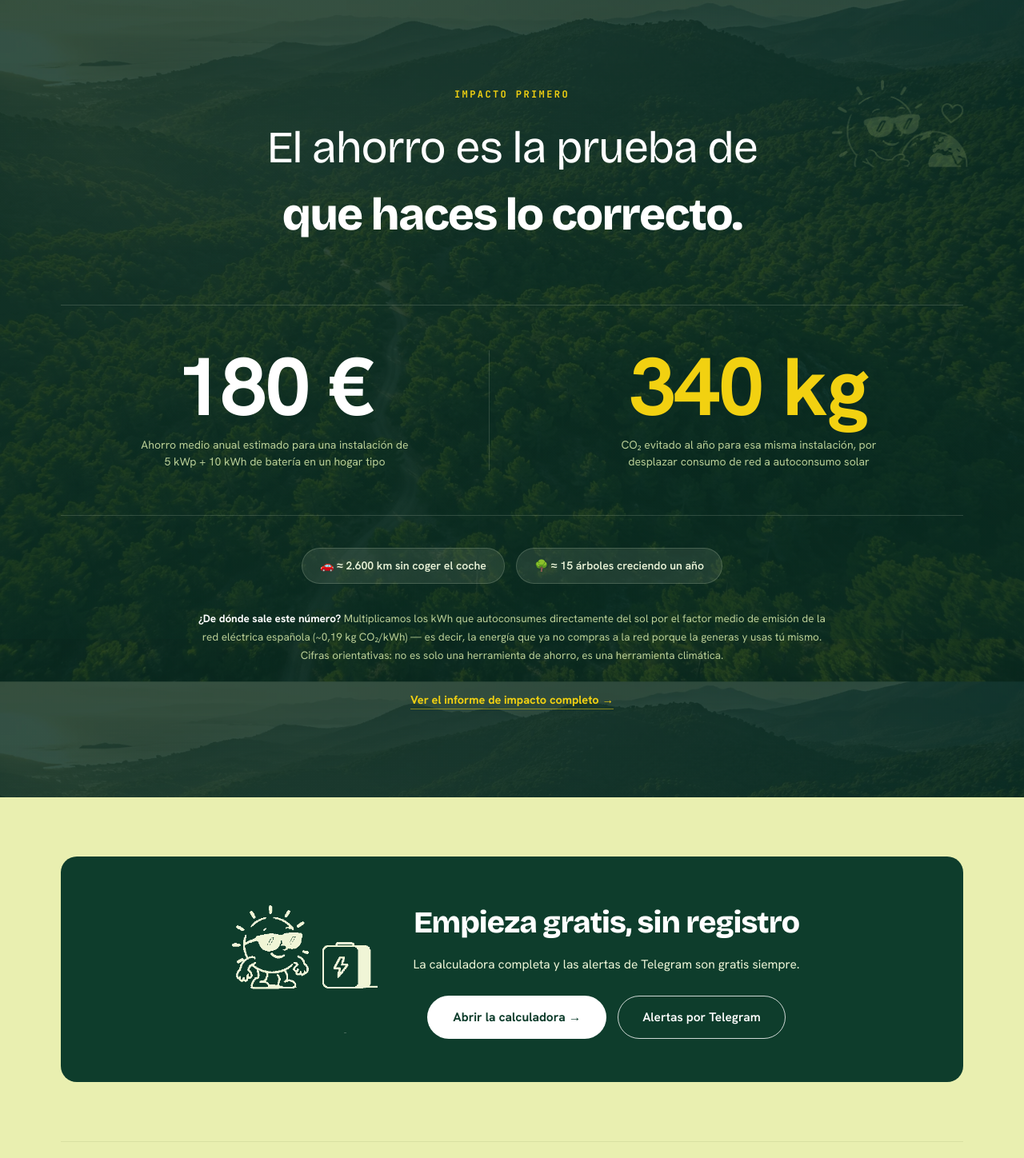
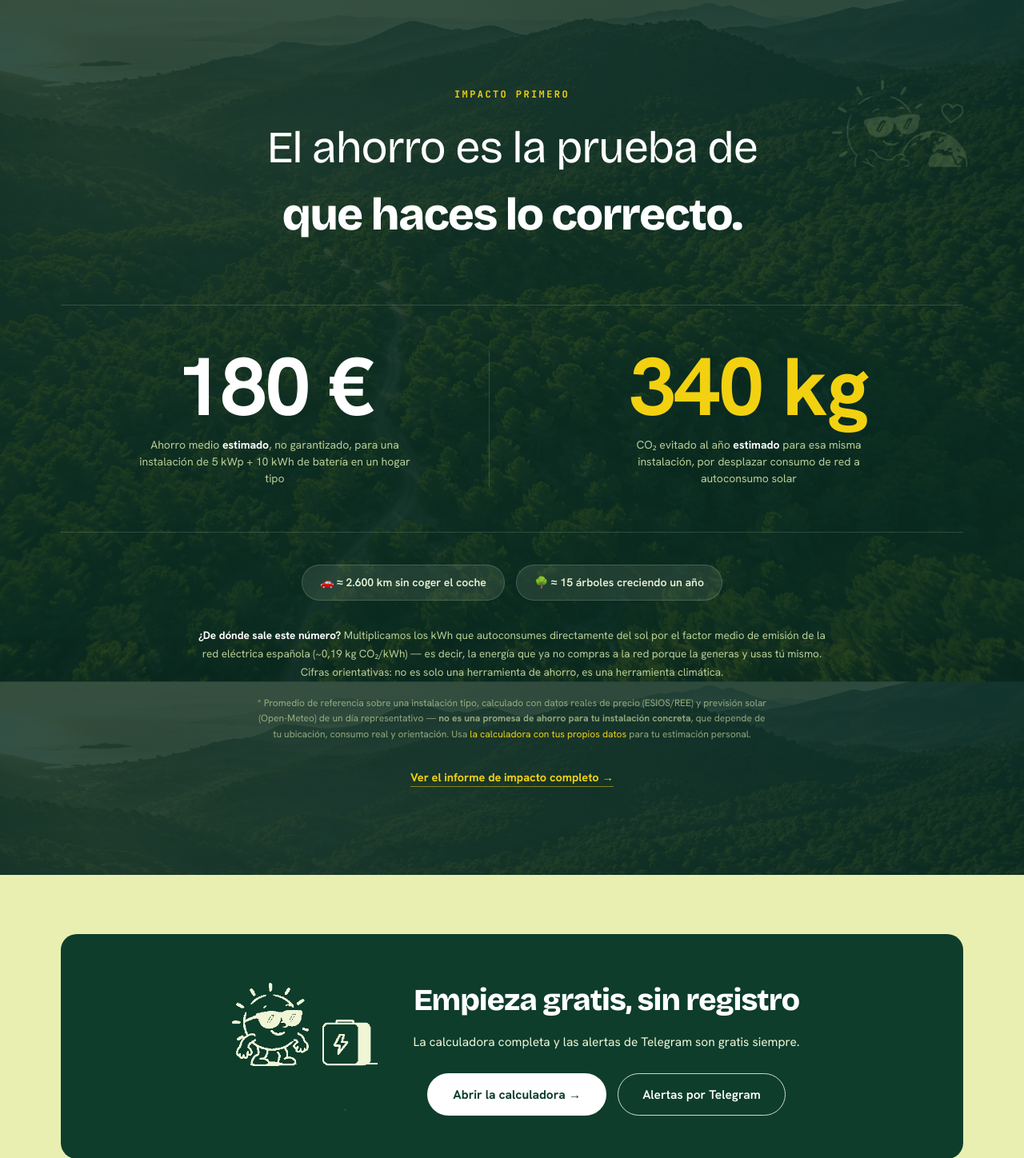
Before and after one commit to saving-planet88/cronosol, a FastAPI app: page / in a window 1280 px wide. Shown: the part 3617-5065 px from the top of the page at 80% size. Run offline with FastAPI, Linux system fonts and the light colour scheme.

Commit message:
Ajustes tras feedback: alerta de uso Open-Meteo, blindaje de cifras, identidad real
- app.py: contador diario de llamadas a Open-Meteo con aviso a partir
  de 9.000/día (umbral orientativo antes del límite del plan gratuito)
  — log de warning siempre, y aviso por Telegram a un chat de admin si
  se configura ADMIN_TELEGRAM_CHAT_ID. Expuesto también en /health para
  poder consultarlo en cualquier momento.
- landing.html / impacto.html: las cifras de ahorro (180€, 340kg) llevan
  ahora un asterisco visible junto al número grande (antes el matiz de
  "estimado" solo estaba en la leyenda pequeña de debajo) y un texto de
  disclaimer reforzado explícito: no es una promesa de ahorro para el
  caso concreto del usuario, con enlace directo a calcular su propia
  estimación — refuerza la defensa frente a Ley de Competencia Desleal/
  Publicidad por reclamos de ahorro no matizados.
- legal_aviso.html / legal_privacidad.html: el bloque de identidad del
  titular ya no dice solo "pendiente" — refleja que CronoSolar se
  registrará bajo La Tía Remedios, fundación paraguas en proceso de
  constitución, sin ánimo de lucro, con donativos/patrocinios futuros
  canalizados por esa entidad y no por CronoSolar directamente.

Co-Authored-By: Claude Fable 5 <noreply@anthropic.com>

```diff
--- a/app.py
+++ b/app.py
@@ -5,6 +5,7 @@ calcula el plan óptimo de carga/descarga y estima el ahorro.
 """
 
 import json
+import logging
 import math
 import os
 from datetime import date, datetime, timedelta
@@ -22,9 +23,43 @@ from pydantic import BaseModel, Field
 
 load_dotenv()
 
+logging.basicConfig(level=logging.INFO, format="%(asctime)s %(levelname)s %(message)s")
+log = logging.getLogger("cronosolar")
+
 ESIOS_TOKEN = os.getenv("ESIOS_TOKEN", "")
 # Indicador 600: Precio mercado diario España (€/MWh)
 ESIOS_INDICATOR = 600
+
+# ── Aviso de uso de Open-Meteo ────────────────────────────
+# El plan gratuito de Open-Meteo tiene un límite orientativo de ~10.000
+# llamadas/día. Avisamos con margen para poder pasar a plan de pago o
+# cachear antes de que el servicio empiece a fallar sin previsión.
+OPEN_METEO_DAILY_WARN = 9000
+ADMIN_TELEGRAM_CHAT_ID = os.getenv("ADMIN_TELEGRAM_CHAT_ID", "")
+TELEGRAM_BOT_TOKEN = os.getenv("TELEGRAM_BOT_TOKEN", "")
+_open_meteo_usage = {"date": None, "count": 0, "alerted": False}
+
+
+async def _track_open_meteo_call():
+    today = str(date.today())
+    if _open_meteo_usage["date"] != today:
+        _open_meteo_usage["date"] = today
+        _open_meteo_usage["count"] = 0
+        _open_meteo_usage["alerted"] = False
+    _open_meteo_usage["count"] += 1
+    if _open_meteo_usage["count"] >= OPEN_METEO_DAILY_WARN and not _open_meteo_usage["alerted"]:
+        _open_meteo_usage["alerted"] = True
+        msg = f"⚠️ Open-Meteo: {_open_meteo_usage['count']} llamadas hoy ({today}) — cerca o por encima del límite gratuito orientativo."
+        log.warning(msg)
+        if ADMIN_TELEGRAM_CHAT_ID and TELEGRAM_BOT_TOKEN:
+            try:
+                async with httpx.AsyncClient(timeout=10) as client:
+                    await client.post(
+                        f"https://api.telegram.org/bot{TELEGRAM_BOT_TOKEN}/sendMessage",
+                        json={"chat_id": ADMIN_TELEGRAM_CHAT_ID, "text": msg},
+                    )
+            except Exception as e:
+                log.error(f"No se pudo enviar el aviso de Open-Meteo por Telegram: {e}")
 
 app = FastAPI(title="SolOptim API")
 templates = Jinja2Templates(directory="templates")
@@ -247,6 +282,7 @@ async def fetch_solar_forecast(
     lat: float, lon: float, kwp: float, tilt: float, azimuth: float, target_date: date
 ) -> list[float]:
     """Devuelve 24 valores de producción solar estimada en kW para cada hora."""
+    await _track_open_meteo_call()
     url = "https://api.open-meteo.com/v1/forecast"
     params = {
         "latitude": lat,
@@ -429,7 +465,11 @@ def optimize(
 
 @app.get("/health")
 async def health():
-    return {"status": "ok"}
+    return {
+        "status": "ok",
+        "open_meteo_calls_today": _open_meteo_usage["count"],
+        "open_meteo_date": _open_meteo_usage["date"],
+    }
 
 
 @app.post("/api/optimize", response_model=OptimizationResult)
--- a/templates/landing.html
+++ b/templates/landing.html
@@ -273,12 +273,12 @@ a:hover{color:var(--green)}
     <h2 class="reveal" style="font-size:clamp(30px,4.4vw,56px);font-weight:300;letter-spacing:-1.6px;text-align:center;margin-bottom:70px;color:#fff;text-wrap:balance;max-width:820px;margin-left:auto;margin-right:auto">El ahorro es la prueba de <span style="font-weight:800">que haces lo correcto.</span></h2>
     <div class="stagger stats-grid" style="display:grid;grid-template-columns:1fr 1fr;gap:56px;text-align:center;border-top:1px solid rgba(234,243,216,.16);border-bottom:1px solid rgba(234,243,216,.16);padding:56px 0">
       <div class="stats-grid-item" style="border-right:1px solid rgba(234,243,216,.16)">
-        <div style="font-size:clamp(56px,8vw,104px);font-weight:800;line-height:.9;color:#fff;letter-spacing:-2px" data-count="180" data-suffix=" €">180 €</div>
-        <div style="font-size:14px;color:#B9CE96;margin-top:16px;max-width:340px;margin-left:auto;margin-right:auto">Ahorro medio anual estimado para una instalación de 5 kWp + 10 kWh de batería en un hogar tipo</div>
+        <div style="font-size:clamp(56px,8vw,104px);font-weight:800;line-height:.9;color:#fff;letter-spacing:-2px" data-count="180" data-suffix=" €">180 €<span style="font-size:.35em;vertical-align:top;color:var(--sun);font-weight:700">*</span></div>
+        <div style="font-size:14px;color:#B9CE96;margin-top:16px;max-width:340px;margin-left:auto;margin-right:auto">Ahorro medio <strong style="color:#fff">estimado</strong>, no garantizado, para una instalación de 5 kWp + 10 kWh de batería en un hogar tipo</div>
       </div>
       <div>
-        <div style="font-size:clamp(56px,8vw,104px);font-weight:800;line-height:.9;color:var(--sun);letter-spacing:-2px" data-count="340" data-suffix=" kg">340 kg</div>
-        <div style="font-size:14px;color:#B9CE96;margin-top:16px;max-width:340px;margin-left:auto;margin-right:auto">CO₂ evitado al año para esa misma instalación, por desplazar consumo de red a autoconsumo solar</div>
+        <div style="font-size:clamp(56px,8vw,104px);font-weight:800;line-height:.9;color:var(--sun);letter-spacing:-2px" data-count="340" data-suffix=" kg">340 kg<span style="font-size:.35em;vertical-align:top;color:var(--sun);font-weight:700">*</span></div>
+        <div style="font-size:14px;color:#B9CE96;margin-top:16px;max-width:340px;margin-left:auto;margin-right:auto">CO₂ evitado al año <strong style="color:#fff">estimado</strong> para esa misma instalación, por desplazar consumo de red a autoconsumo solar</div>
       </div>
     </div>
     <div class="reveal" style="display:flex;gap:14px;justify-content:center;flex-wrap:wrap;margin:40px 0 32px">
@@ -287,6 +287,9 @@ a:hover{color:var(--green)}
     </div>
     <div class="reveal" style="font-size:13.5px;color:#B9CE96;line-height:1.7;max-width:800px;margin:0 auto;text-align:center">
       <strong style="color:#fff">¿De dónde sale este número?</strong> Multiplicamos los kWh que autoconsumes directamente del sol por el factor medio de emisión de la red eléctrica española (~0,19 kg CO₂/kWh) — es decir, la energía que ya no compras a la red porque la generas y usas tú mismo. Cifras orientativas: no es solo una herramienta de ahorro, es una herramienta climática.
+    </div>
+    <div class="reveal" style="font-size:12px;color:rgba(185,206,150,.75);line-height:1.6;max-width:640px;margin:18px auto 0;text-align:center">
+      * Promedio de referencia sobre una instalación tipo, calculado con datos reales de precio (ESIOS/REE) y previsión solar (Open-Meteo) de un día representativo — <strong>no es una promesa de ahorro para tu instalación concreta</strong>, que depende de tu ubicación, consumo real y orientación. Usa <a href="/optimizar" style="color:var(--sun)">la calculadora con tus propios datos</a> para tu estimación personal.
     </div>
     <div class="reveal" style="text-align:center;margin-top:32px">
       <a href="/impacto" style="color:var(--sun);font-weight:700;font-size:14.5px;border-bottom:1.5px solid rgba(242,209,17,.5);padding-bottom:2px">Ver el informe de impacto completo →</a>
--- a/templates/legal_aviso.html
+++ b/templates/legal_aviso.html
@@ -39,7 +39,8 @@ li{margin-bottom:4px}
 
   <h2>1. Identificación del titular</h2>
   <div class="box">
-    <p><strong>⚠️ Pendiente de completar.</strong> CronoSolar es, a fecha de esta versión, un proyecto sin forma societaria constituida. En cumplimiento del artículo 10 de la Ley 34/2002 (LSSI-CE), este apartado debe incluir la razón social o nombre completo del titular, su NIF/CIF, domicilio y datos de inscripción registral en cuanto existan.</p>
+    <p><strong>⚠️ Pendiente de completar.</strong> CronoSolar será registrado bajo <strong>La Tía Remedios</strong>, fundación paraguas actualmente en proceso de constitución, que será la entidad con NIF titular del proyecto. En cumplimiento del artículo 10 de la Ley 34/2002 (LSSI-CE), este apartado se completará con la razón social exacta, NIF/CIF, domicilio social y datos de inscripción en el registro de fundaciones correspondiente en cuanto la constitución quede formalizada.</p>
+    <p>CronoSolar no tiene ánimo de lucro ni genera ingresos propios. Si en el futuro se habilitan donativos o patrocinios, se canalizarán a través de La Tía Remedios como entidad sin ánimo de lucro, no directamente por CronoSolar.</p>
     <p>Mientras tanto, el contacto operativo del servicio es: <a href="mailto:hola@cronosolar.es">hola@cronosolar.es</a></p>
   </div>
 
--- a/templates/legal_privacidad.html
+++ b/templates/legal_privacidad.html
@@ -45,7 +45,7 @@ code{font-family:var(--mono);font-size:13px;background:var(--cream);border-radiu
 
   <h2>1. Quién trata tus datos</h2>
   <div class="box">
-    <p><strong>Responsable:</strong> CronoSolar — proyecto aún no constituido formalmente como sociedad. Este apartado se actualizará con la identidad fiscal completa (razón social, NIF/CIF, domicilio) en cuanto exista una entidad registrada; mientras tanto, cualquier gestión relativa a tus datos se atiende por el canal de contacto de abajo.</p>
+    <p><strong>Responsable:</strong> CronoSolar, un proyecto sin ánimo de lucro que será registrado bajo <strong>La Tía Remedios</strong>, fundación paraguas actualmente en proceso de constitución. Este apartado se actualizará con la identidad fiscal completa (razón social, NIF/CIF, domicilio) en cuanto la constitución quede formalizada; mientras tanto, cualquier gestión relativa a tus datos se atiende por el canal de contacto de abajo.</p>
   </div>
   <p><strong>Contacto:</strong> <a href="mailto:hola@cronosolar.es">hola@cronosolar.es</a></p>
 
```
Also changed, not shown: templates/impacto.html (+5 -4 lines).
